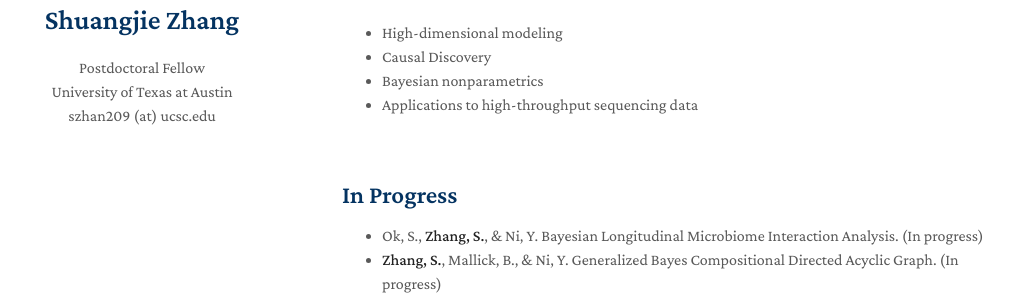
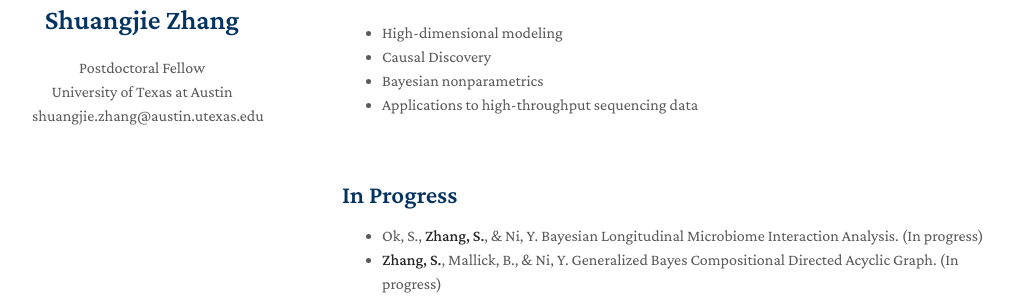
Before and after one commit to shuang-jie/shuang-jie.github.io, a Jekyll site: the page built from index.md, in a window 1280 px wide. Shown: the part 271-570 px from the top of the page, without its empty margins (128-1150 px from the left). Built offline with Jekyll 4.4.1, drawn with Linux system fonts in a browser that asks for light colours; nearby versions of some CDN libraries; a style sheet for code colours, icons or effects is not loaded.

Commit message:
Update _config.yml

```diff
--- a/_config.yml
+++ b/_config.yml
@@ -1,7 +1,7 @@
 title: Shuangjie Zhang
 position: Postdoctoral Fellow
 affiliation: University of Texas at Austin
-email: szhan209 (at) ucsc.edu
+email: shuangjie.zhang@austin.utexas.edu
 keywords: minimal academic
 avatar: ./assets/img/Shuangjie-Zhang.jpg
 google_analytics: G-BFJ64HGEP2
```
